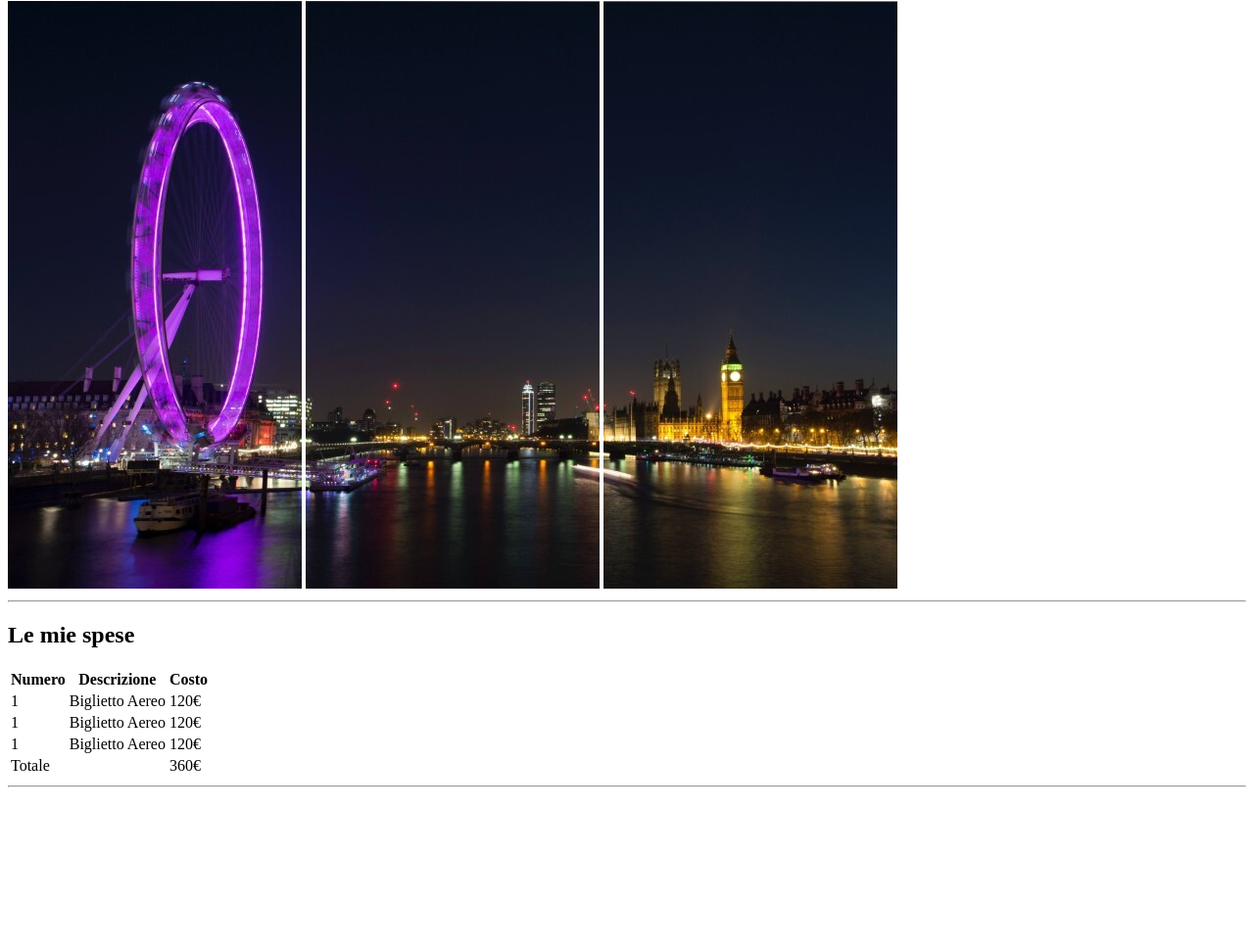
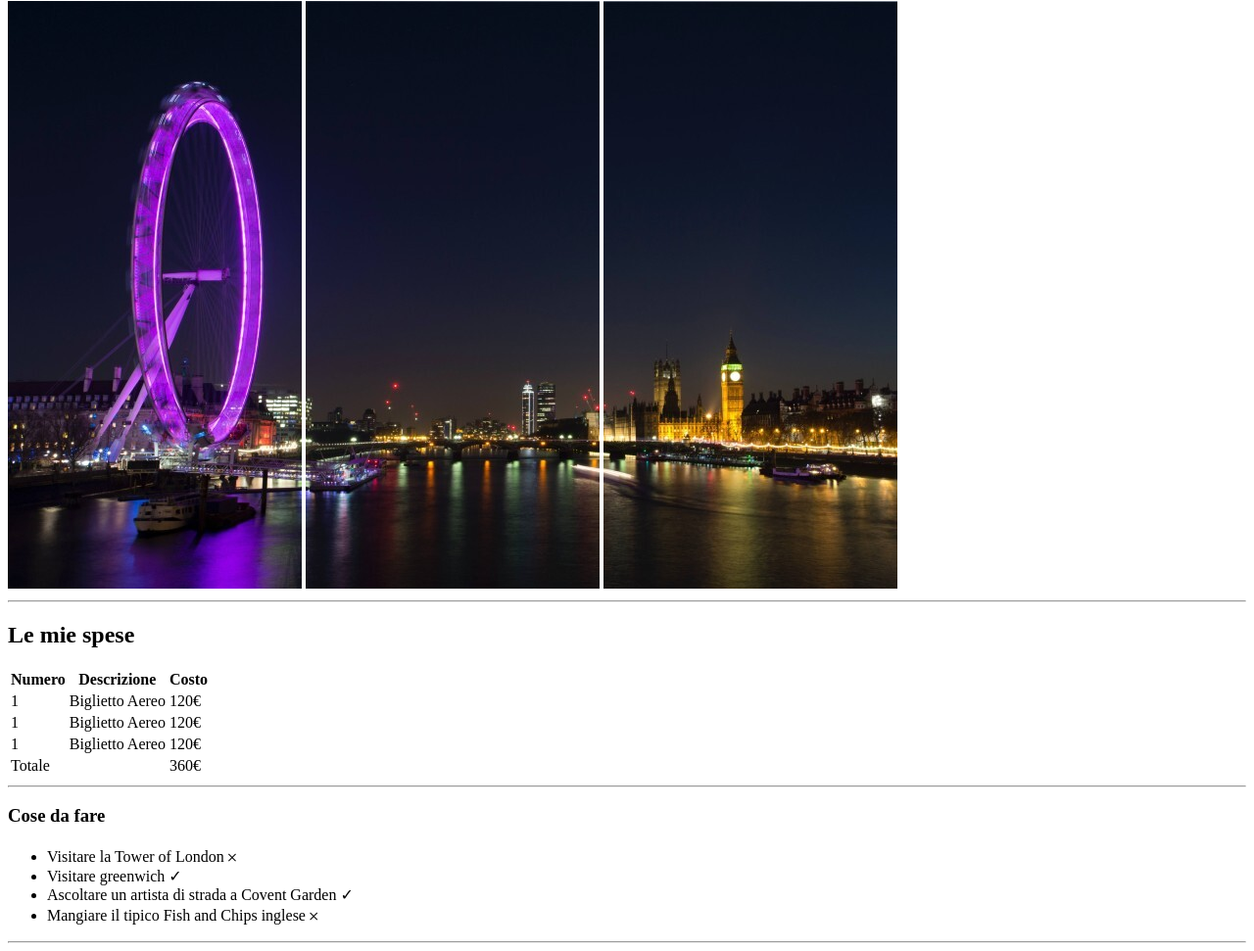
Before and after one commit to EliaBuratti/html-london-trip, a plain HTML site: page index.html in a window 1280 px wide. Shown: the part 79-1050 px from the top of the page at 98% size. Before the commit the page ends 891 px from the top, so only its background shows below. Drawn offline with Linux system fonts and the light colour scheme.

Commit message:
second section update "Cose da fare"
add dotted list of things to do and horizontal rule

```diff
--- a/index.html
+++ b/index.html
@@ -113,8 +113,25 @@
 
         <hr>
 
-        <!-- things to do -->
+            <!-- things to do -->
 
+        <h3>Cose da fare</h3>
+
+            <!-- lists of things to do -->
+
+            <ul>
+
+                <li>Visitare la Tower of London &#x10102 </li>
+
+                <li>Visitare greenwich &#x2713</li>
+
+                <li>Ascoltare un artista di strada a Covent Garden &#x2713</li>
+
+                <li>Mangiare il tipico Fish and Chips inglese &#x10102</li>
+
+            </ul>
+
+        <hr>
 
 
         </main>
```
